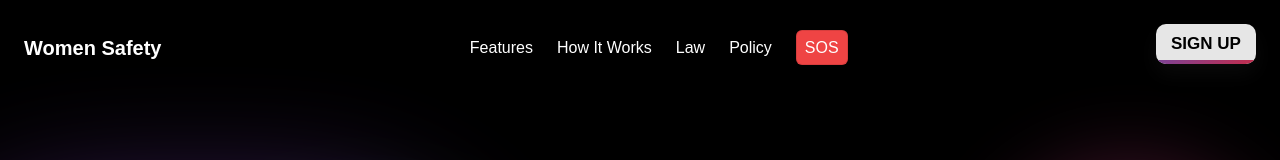
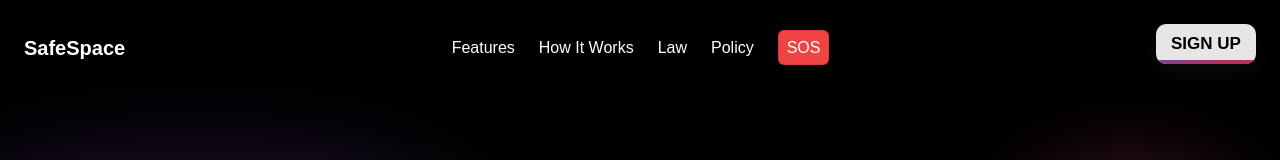
Before and after one commit to vanshm2703/SafeSpace, a Next.js app: page /home in a window 1280 px wide. Shown: the top 160 px of the page. Built offline with nearby package versions, Linux system fonts and the light colour scheme.

Commit message:
Update page.jsx

```diff
--- a/src/app/home/page.jsx
+++ b/src/app/home/page.jsx
@@ -157,7 +157,7 @@ export default function Home() {
 
       <div className="relative z-10">
         <nav className="flex justify-between items-center p-6 text-white">
-          <div className="text-xl font-bold">Women Safety</div>
+          <div className="text-xl font-bold">SafeSpace</div>
             <ul className="flex space-x-6">
               <li><a href="#features" className="hover:text-gray-400">Features</a></li>
               <li><a href="#how" className="hover:text-gray-400">How It Works</a></li>
```
